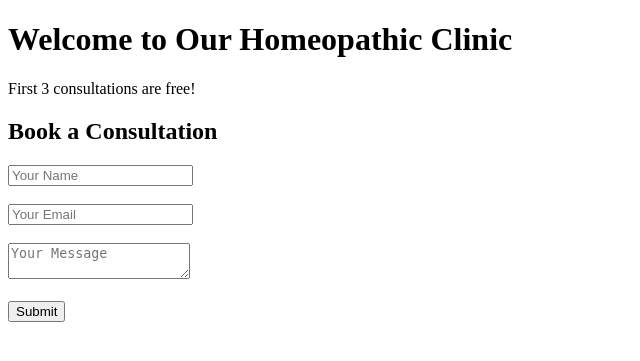
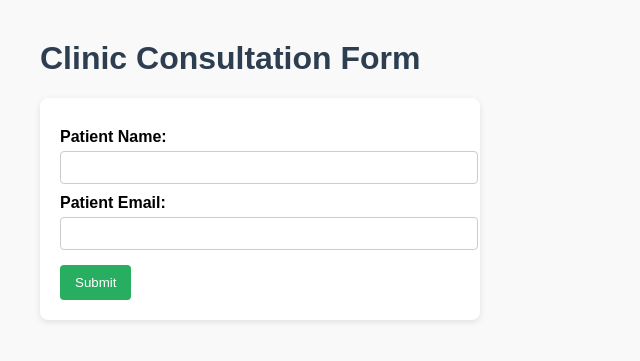
Before and after one commit to vaishaleepurohit1989-ai/homeopathic-clinic, a Flask app: page / in a window 1280 px wide. Shown: the top 361 px of the page, without its empty margins (0-640 px from the left). Run offline with Flask 3, Linux system fonts and the light colour scheme.

Commit message:
changing the htmlso it can run no locally and can be tested

```diff
--- a/templates/index.html
+++ b/templates/index.html
@@ -1,20 +1,60 @@
 <!DOCTYPE html>
 <html lang="en">
 <head>
-  <meta charset="UTF-8">
-  <title>Homeopathic Clinic</title>
+    <meta charset="UTF-8">
+    <title>Homeopathic Clinic</title>
+    <style>
+        body {
+            font-family: Arial, sans-serif;
+            margin: 40px;
+            background-color: #f9f9f9;
+        }
+        h1 {
+            color: #2c3e50;
+        }
+        form {
+            background: #fff;
+            padding: 20px;
+            border-radius: 8px;
+            max-width: 400px;
+            box-shadow: 0 2px 6px rgba(0,0,0,0.1);
+        }
+        label {
+            display: block;
+            margin-top: 10px;
+            font-weight: bold;
+        }
+        input[type="text"], input[type="email"] {
+            width: 100%;
+            padding: 8px;
+            margin-top: 5px;
+            border: 1px solid #ccc;
+            border-radius: 4px;
+        }
+        button {
+            margin-top: 15px;
+            padding: 10px 15px;
+            background-color: #27ae60;
+            color: white;
+            border: none;
+            border-radius: 4px;
+            cursor: pointer;
+        }
+        button:hover {
+            background-color: #219150;
+        }
+    </style>
 </head>
 <body>
-  <h1>Welcome to Our Homeopathic Clinic</h1>
-  <p>First 3 consultations are free!</p>
+    <h1>Clinic Consultation Form</h1>
+    <form action="/submit" method="POST">
+        <label for="name">Patient Name:</label>
+        <input type="text" id="name" name="name" required>
 
-  <h2>Book a Consultation</h2>
-  <!-- This form sends data to the Python backend -->
-  <form action="http://127.0.0.1:5000/submit" method="POST">
-    <input type="text" name="name" placeholder="Your Name" required><br><br>
-    <input type="email" name="email" placeholder="Your Email" required><br><br>
-    <textarea name="message" placeholder="Your Message"></textarea><br><br>
-    <button type="submit">Submit</button>
-  </form>
+        <label for="email">Patient Email:</label>
+        <input type="email" id="email" name="email">
+
+        <button type="submit">Submit</button>
+    </form>
 </body>
 </html>
```
